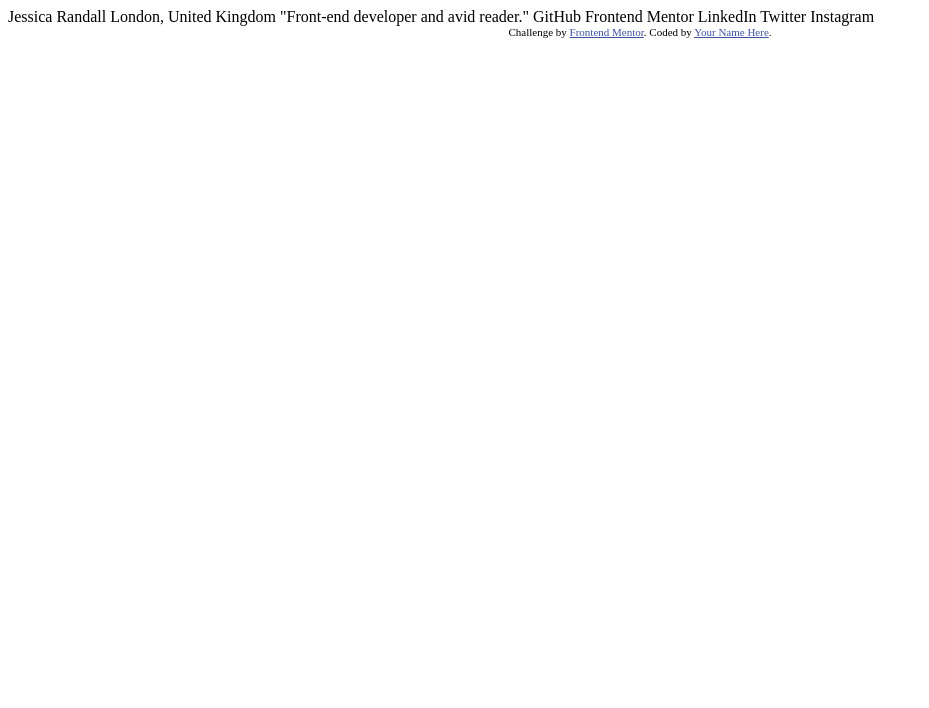
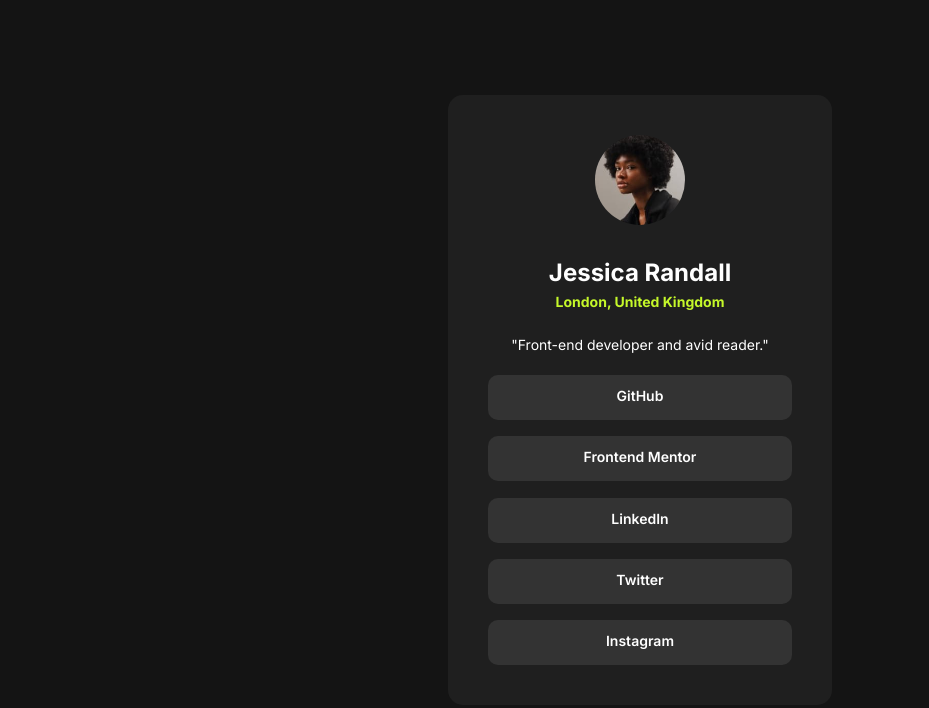
Before and after one commit to padi/social-links-profile, a plain HTML site: page index.html in a window 1280 px wide. Shown: the whole page, without its empty margins (0-929 px from the left). Drawn offline with Linux system fonts and the light colour scheme.

Commit message:
Add html, css to match desktop design
- html structure
- card, avatar user info styles
- social links/button styles

```diff
--- a/index.html
+++ b/index.html
@@ -8,27 +8,160 @@
 
   <title>Frontend Mentor | Social links profile</title>
 
-  <!-- Feel free to remove these styles or customise in your own stylesheet 👍 -->
   <style>
-    .attribution { font-size: 11px; text-align: center; }
-    .attribution a { color: hsl(228, 45%, 44%); }
+    @import url('https://fonts.googleapis.com/css2?family=Inter:ital,opsz,wght@0,14..32,100..900;1,14..32,100..900&display=swap');
+    :root {
+      --green: hsl(75, 94%, 57%);
+      --white: hsl(0, 0%, 100%);
+      --grey-700: hsl(0, 0%, 20%);
+      --grey-800: hsl(0, 0%, 12%);
+      --grey-900: hsl(0, 0%, 8%);
+      --card-radius: 15px;
+    }
+
+    .inter-400 {
+      font-family: "Inter", sans-serif;
+      font-weight: 400;
+    }
+
+    .inter-600 {
+      font-family: "Inter", sans-serif;
+      font-weight: 600;
+    }
+
+    .inter-700 {
+      font-family: "Inter", sans-serif;
+      font-weight: 700;
+    }
+
+    body, main, div, img {
+      margin: 0;
+      padding: 0;
+      box-sizing: border-box;
+      line-height: 1.5;
+      font-weight: 400;
+    }
+
+    body {
+      letter-spacing: 0;
+      /* todo: what are these for?*/
+      font-optical-sizing: auto;
+      font-style: normal;
+    }
+
+    body {
+      font-family: "Inter", sans-serif;
+      color: var(--white);
+      font-size: 14px;
+
+      background: var(--grey-900);
+
+      display:flex;
+      justify-content:center;
+      min-height: 100vh;
+      align-items: center;
+    }
+
+    .card{
+      background: var(--grey-800);
+      width: 384px;
+      height: 610px;
+      padding: 40px;
+      border-radius: var(--card-radius);
+
+      display: flex;
+      flex-direction: column;
+      justify-content: flex-start;
+      align-items: center;
+
+      .user-avatar {
+        height: 90px;
+        width: 90px;
+        border-radius: 99px;
+        margin-bottom: 30px;
+      }
+
+      .user-info{
+        height: 100px;
+        display:flex;
+        flex-direction: column;
+        justify-content: space-around;
+
+        text-align: center;
+
+        .name {
+          font-weight: 700;
+          font-size: clamp(20px, 4.8vh, 24px);
+        }
+        .city {
+          font-weight: 700;
+          font-size: clamp(12px, 4.8vh, 14px);
+          color: var(--green);
+        }
+        .push-down{
+          margin-top: auto;
+        }
+      }
+
+      .push-down{
+        margin-top: auto;
+      }
+      .social-links{
+        display:flex;
+        flex-direction: column;
+        height: 290px;
+        width: 100%;
+        justify-content: space-between;
+
+        .button {
+          all: unset; /* Remove all user-agent styles for a tag */
+
+          background-color: var(--grey-700);
+          border-radius: 10px; /* Round the corners */
+          padding: 10px 20px;
+          cursor: pointer;
+
+          color: var(--white);
+          font-weight: 600;
+          text-align:center;
+
+          /* todo: why does the font push the height??? */
+          height: 25px;
+
+          &:hover {
+            background-color: var(--green);
+            color: var(--grey-900);
+          }
+        }
+      }
+    }
   </style>
 </head>
 <body>
 
-  Jessica Randall
-  London, United Kingdom
-  "Front-end developer and avid reader."
+    <main class="card">
+      <img class="user-avatar" src="./assets/images/avatar-jessica.jpeg" alt="Photo of Jessica Randall">
 
-  GitHub
-  Frontend Mentor
-  LinkedIn
-  Twitter
-  Instagram
+      <div class="user-info">
+        <span class="name">
+          Jessica Randall
+        </span>
+        <span class="city">
+          London, United Kingdom
+        </span>
+        <span class="desc push-down">
+          "Front-end developer and avid reader."
+        </span>
+      </div>
 
-  <div class="attribution">
-    Challenge by <a href="https://www.frontendmentor.io?ref=challenge" target="_blank">Frontend Mentor</a>.
-    Coded by <a href="#">Your Name Here</a>.
-  </div>
+      <!-- todo: change this ul and li with list-style:none -->
+      <div class="social-links push-down">
+        <a class="button" href="#" target="_blank">GitHub</a>
+        <a class="button" href="#" target="_blank">Frontend Mentor</a>
+        <a class="button" href="#" target="_blank">LinkedIn</a>
+        <a class="button" href="#" target="_blank">Twitter</a>
+        <a class="button" href="#" target="_blank">Instagram</a>
+      </div>
+    </main>
 </body>
 </html>
```
